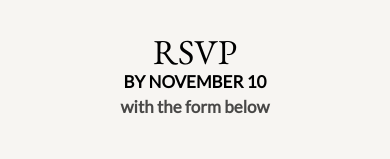
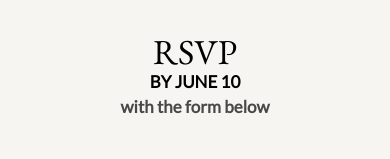
Before and after one commit to DIILEESHA/Sandy-Zaid, a React (Vite) app: page /rsvp in a window 390 px wide. Shown: the part 150-309 px from the top of the page. Built offline with nearby package versions, Linux system fonts and the light colour scheme.

Commit message:
added responsivr

```diff
--- a/src/pages/home/home.css
+++ b/src/pages/home/home.css
@@ -49,6 +49,7 @@
   font-size: 100px;
   color: #fff;
   font-weight: 800;
+  font-weight: 300;
 }
 
 .austin {
--- a/src/pages/home/save.css
+++ b/src/pages/home/save.css
@@ -57,6 +57,8 @@
   font-family: "lato";
   font-size: 30px;
   line-height: 0;
+  font-weight: 300;
+  opacity: 90%;
   margin-bottom: 30px;
 }
 
--- a/src/pages/rsvp/Rsvp.jsx
+++ b/src/pages/rsvp/Rsvp.jsx
@@ -166,7 +166,7 @@ const Rsvp = () => {
           animate={{ opacity: 1, y: 0 }}
           transition={{ delay: 0.3 }}
         >
-          by november 10
+          by June 10
         </motion.h3>
         <h3
           className="form_below"
```
